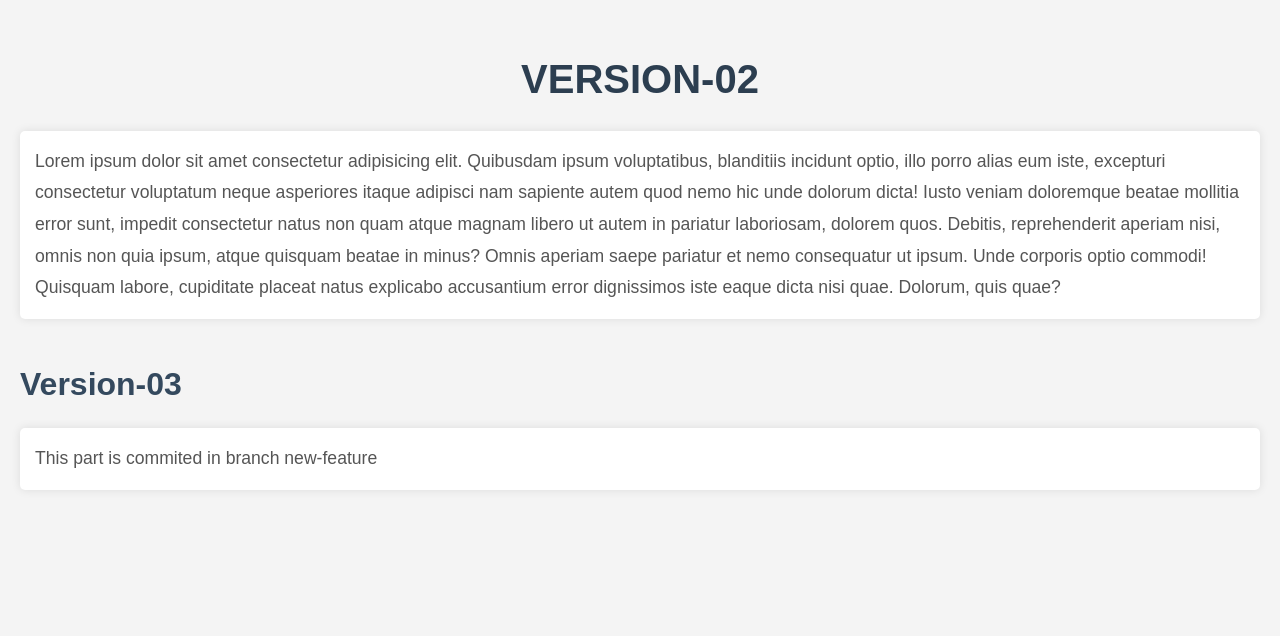
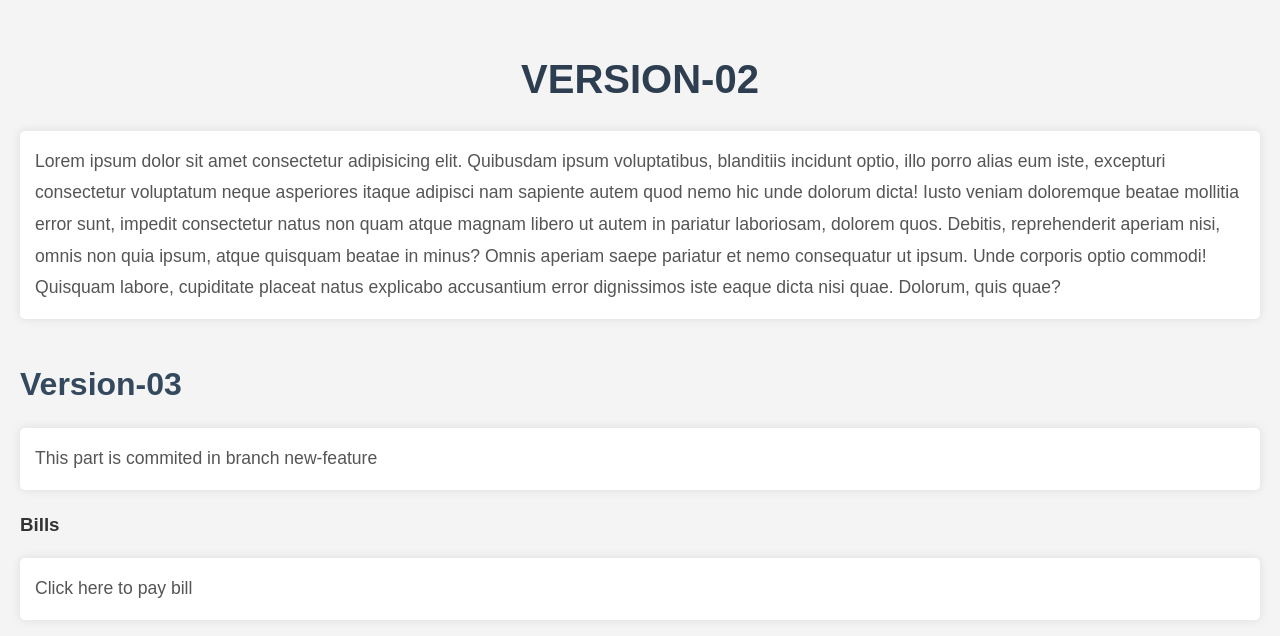
Before and after one commit to Israruddin293/Web-Repo, a plain HTML site: page index.html in a window 1280 px wide. Drawn offline with Linux system fonts and the light colour scheme.

Commit message:
Bill Payment

```diff
--- a/index.html
+++ b/index.html
@@ -20,5 +20,11 @@
     <p>
         This part is commited in branch new-feature
     </p>
+
+    <h3>Bills</h3>
+
+    <p>
+        Click here to pay bill
+    </p>
 </body>
 </html>
```
Also changed, not shown: Bill.html (added, +13 -0 lines).
